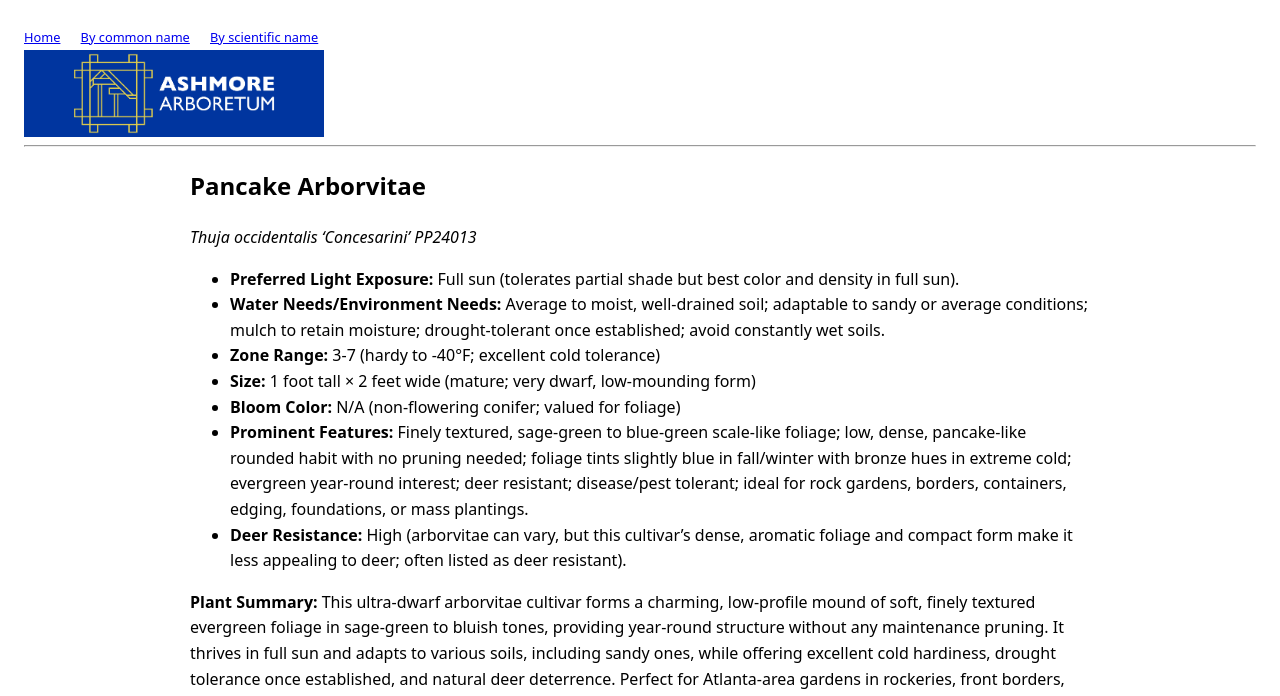
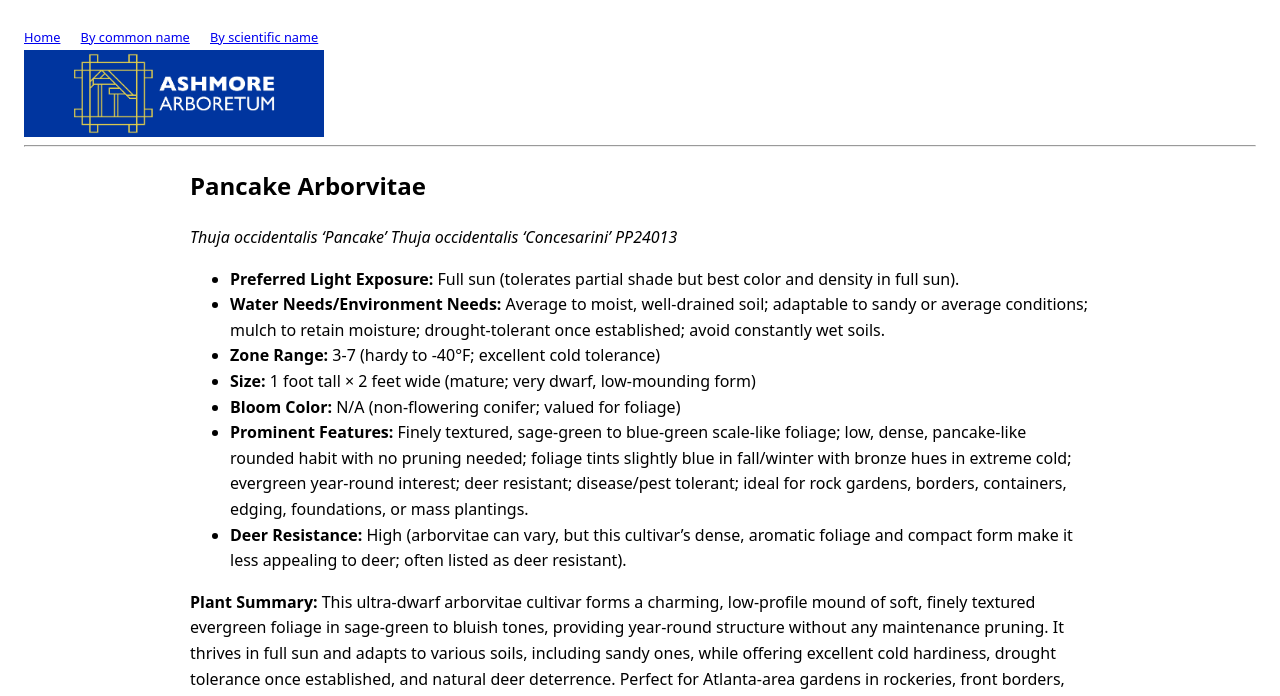
Before and after one commit to AshmoreArboretum/AshmoreArboretumPlants, a Jekyll site: the page built from _plants/Arborvitae_Pancake.md, in a window 1280 px wide. Shown: the top 696 px of the page. Built offline with Jekyll 4.4.1, drawn with Linux system fonts in a browser that asks for light colours.

Commit message:
Change scientific name for Arborvitae Pancake
Updated scientific name from 'Concesarini' to 'Pancake'.

```diff
--- a/_plants/Arborvitae_Pancake.md
+++ b/_plants/Arborvitae_Pancake.md
@@ -2,10 +2,11 @@
 layout: default
 title: thuja pancake
 common_name: Arborvitae - Pancake
-scientific_name: Thuja occidentalis 'Concesarini' PP24013
+scientific_name: Thuja occidentalis 'Pancake'
 ---
 
 ## Pancake Arborvitae
+*Thuja occidentalis 'Pancake'*
 *Thuja occidentalis 'Concesarini' PP24013*
 
 - **Preferred Light Exposure:** Full sun (tolerates partial shade but best color and density in full sun).
```
